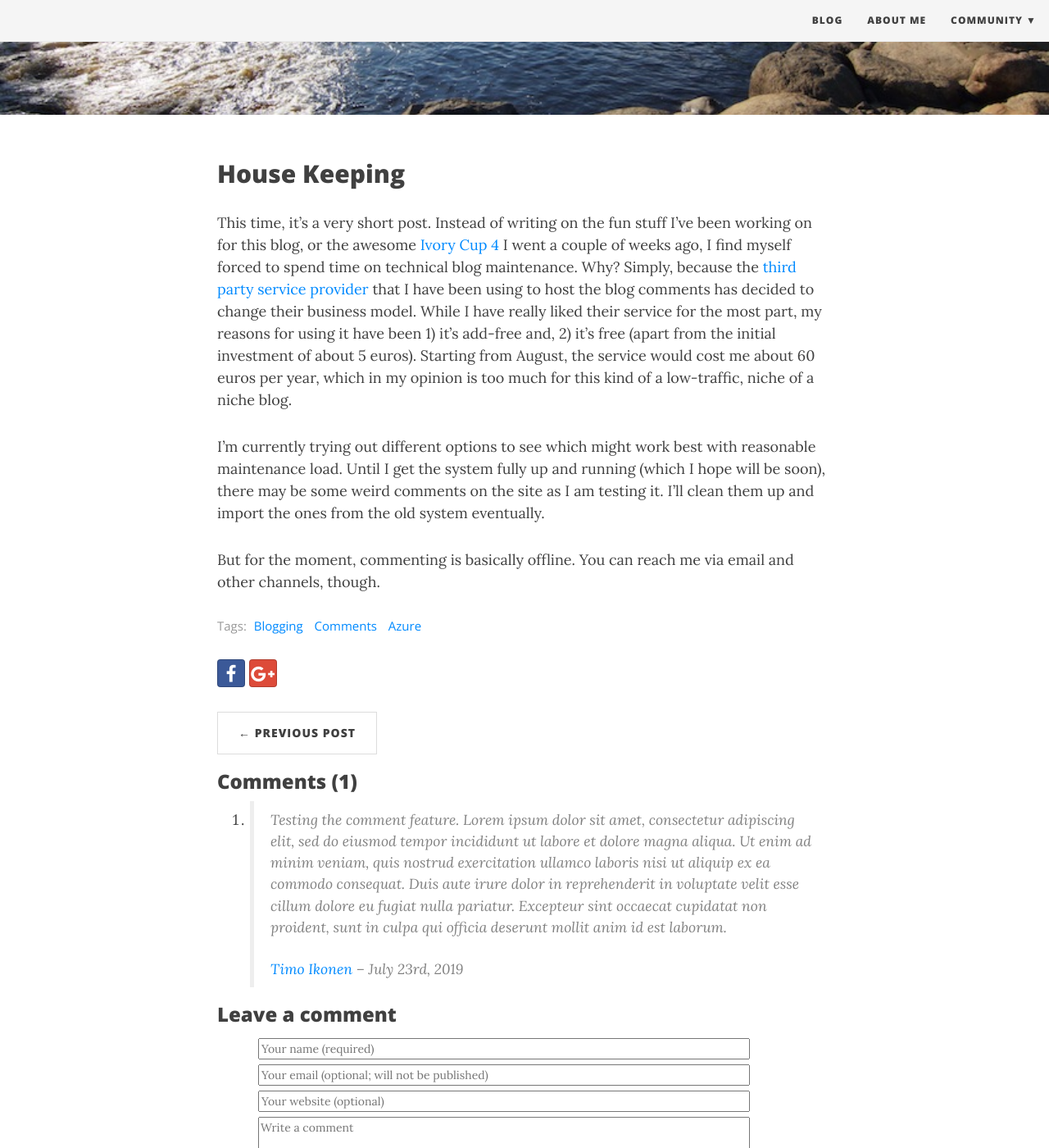
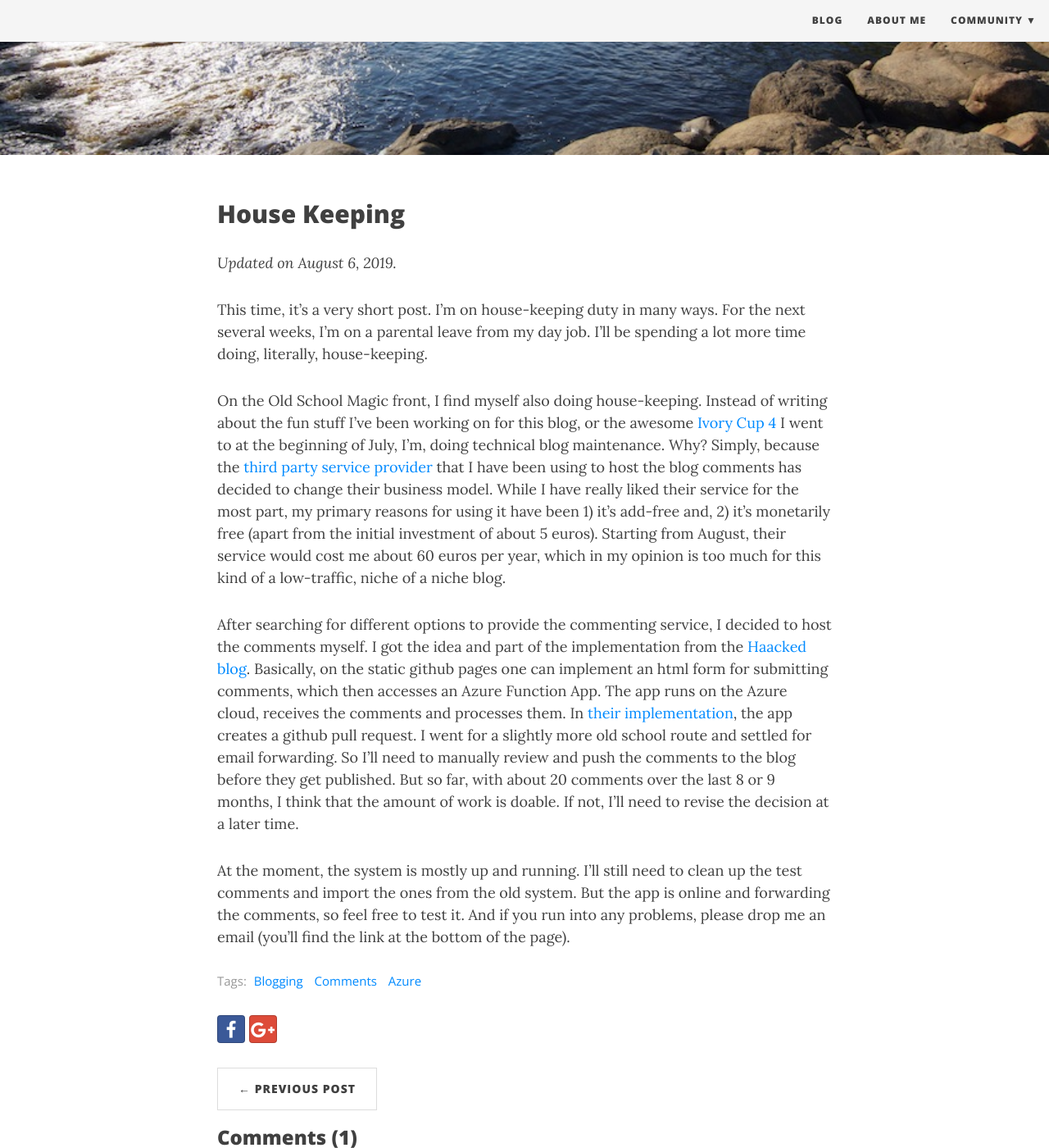
Before and after one commit to tmikonen/quantitatively, a Jekyll site: the page built from _posts/2019-07-23-house-keeping.md, in a window 1280 px wide and 1400 px high, scrolled down 342 px. Shown: the whole window at 82% size. Built offline with Jekyll 4.4.1, drawn with Linux system fonts in a browser that asks for light colours; nearby versions of some CDN libraries; some of the changed text lies outside the part shown.

Commit message:
updated post: house keeping

```diff
--- a/_posts/2019-07-23-house-keeping.md
+++ b/_posts/2019-07-23-house-keeping.md
@@ -1,7 +1,7 @@
 ---
 layout: post
 title: House Keeping
-#subtitle:
+subtitle: Paternity Leave and Lift & Shift
 #post_description: --
 bigimg: /img/house_keeping/koski.jpg
 tags: [Blogging, Comments, Azure]
@@ -10,8 +10,12 @@
 
 ## House Keeping
 
-This time, it's a very short post. Instead of writing on the fun stuff I've been working on for this blog, or the awesome [Ivory Cup 4](http://www.wak-wak.se/ic4) I went a couple of weeks ago, I find myself forced to spend time on technical blog maintenance. Why? Simply, because the [third party service provider](http://www.just-comments.com) that I have been using to host the blog comments has decided to change their business model. While I have really liked their service for the most part, my reasons for using it have been 1) it's add-free and, 2) it's free (apart from the initial investment of about 5 euros). Starting from August, the service would cost me about 60 euros per year, which in my opinion is too much for this kind of a low-traffic, niche of a niche blog.
+*Updated on August 6, 2019.*
 
-I'm currently trying out different options to see which might work best with reasonable maintenance load. Until I get the system fully up and running (which I hope will be soon), there may be some weird comments on the site as I am testing it. I'll clean them up and import the ones from the old system eventually.
+This time, it's a very short post. I'm on house-keeping duty in many ways. For the next several weeks, I'm on a parental leave from my day job. I'll be spending a lot more time doing, literally, house-keeping.
 
-But for the moment, commenting is basically offline. You can reach me via email and other channels, though.
+On the Old School Magic front, I find myself also doing house-keeping. Instead of writing about the fun stuff I've been working on for this blog, or the awesome [Ivory Cup 4](http://www.wak-wak.se/ic4) I went to at the beginning of July, I'm, doing technical blog maintenance. Why? Simply, because the [third party service provider](http://www.just-comments.com) that I have been using to host the blog comments has decided to change their business model. While I have really liked their service for the most part, my primary reasons for using it have been 1) it's add-free and, 2) it's monetarily free (apart from the initial investment of about 5 euros). Starting from August, their service would cost me about 60 euros per year, which in my opinion is too much for this kind of a low-traffic, niche of a niche blog.
+
+After searching for different options to provide the commenting service, I decided to host the comments myself. I got the idea and part of the implementation from the [Haacked blog](https://haacked.com/archive/2018/06/24/comments-for-jekyll-blogs/). Basically, on the static github pages one can implement an html form for submitting comments, which then accesses an Azure Function App. The app runs on the Azure cloud, receives the comments and processes them. In [their implementation](https://damieng.com/blog/2018/05/28/wordpress-to-jekyll-comments), the app creates a github pull request. I went for a slightly more old school route and settled for email forwarding. So I'll need to manually review and push the comments to the blog before they get published. But so far, with about 20 comments over the last 8 or 9 months, I think that the amount of work is doable. If not, I'll need to revise the decision at a later time.
+
+At the moment, the system is mostly up and running. I'll still need to clean up the test comments and import the ones from the old system. But the app is online and forwarding the comments, so feel free to test it. And if you run into any problems, please drop me an email (you'll find the link at the bottom of the page).
```
